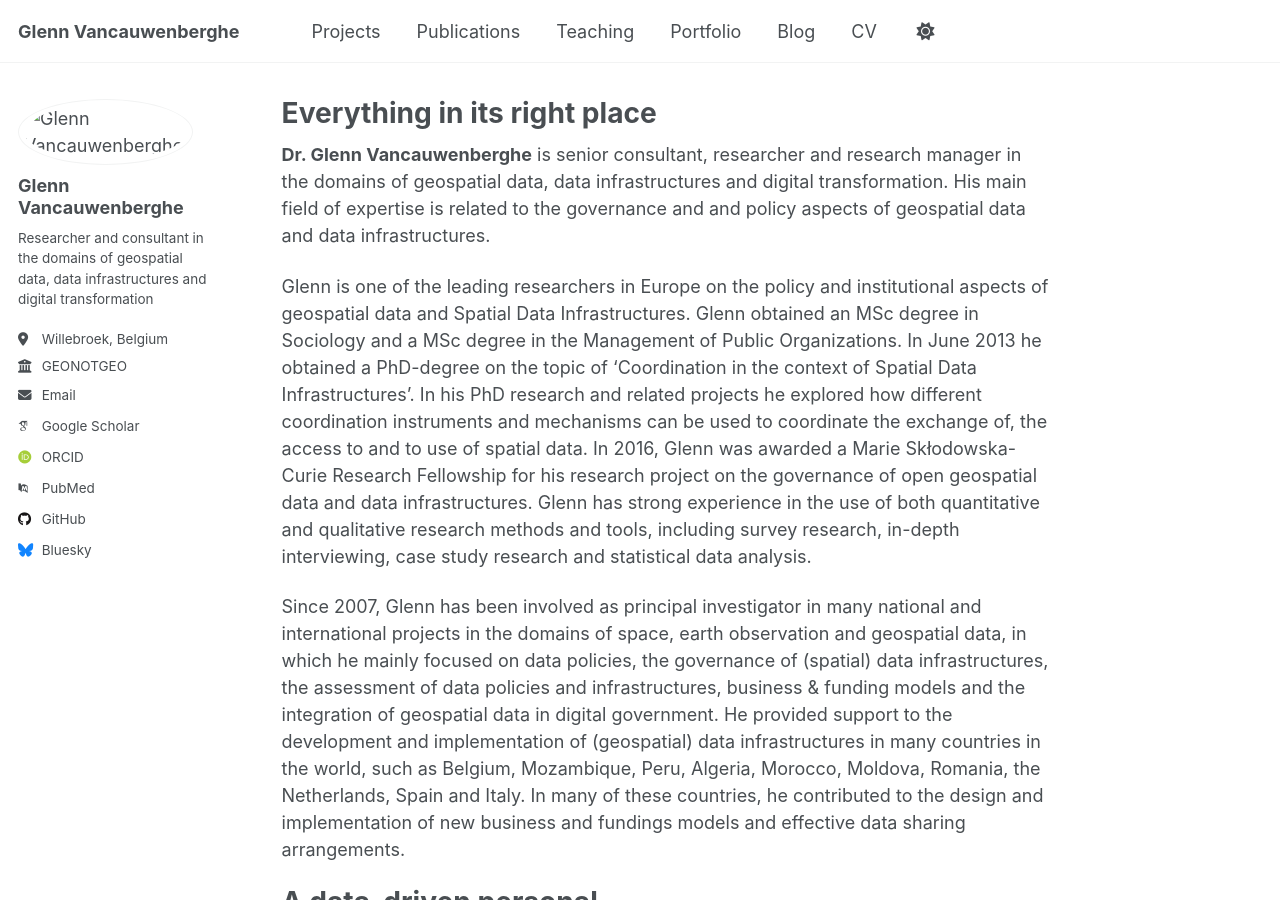
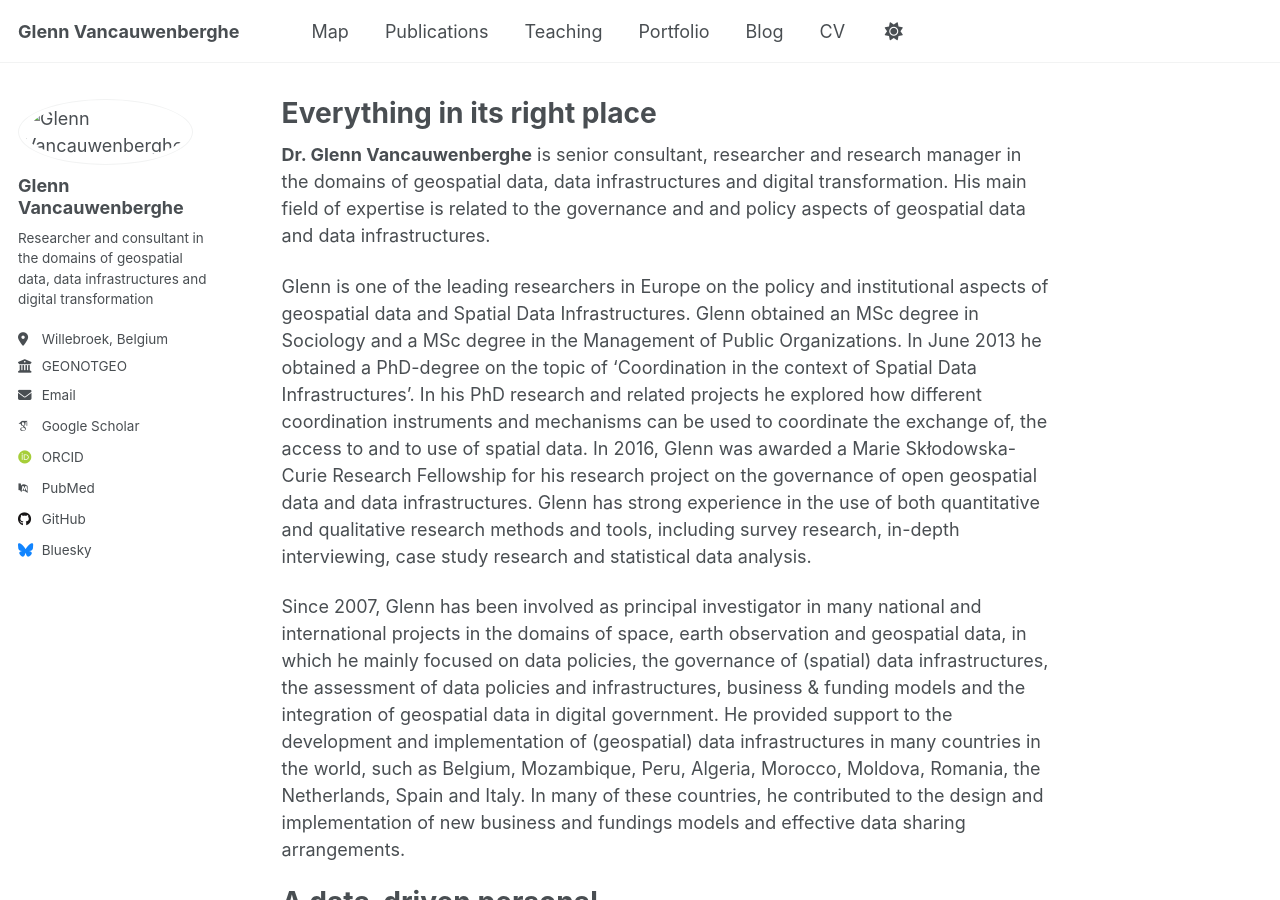
Before and after one commit to GVancauwenberghe/gvancauwenberghe.github.io, a Jekyll site: the page built from _pages/about.md, in a window 1280 px wide and 900 px high. Built offline with Jekyll 4.4.1, drawn with Linux system fonts in a browser that asks for light colours; some web fonts are replaced; a file with an impossible date is left out.

Commit message:
Update navigation.yml

```diff
--- a/_data/navigation.yml
+++ b/_data/navigation.yml
@@ -11,6 +11,9 @@
 
   - title: "Projects"
     url: /talks/
+
+    title: "Map"
+    url: /publications/
 
   - title: "Publications"
     url: /publications/
```
